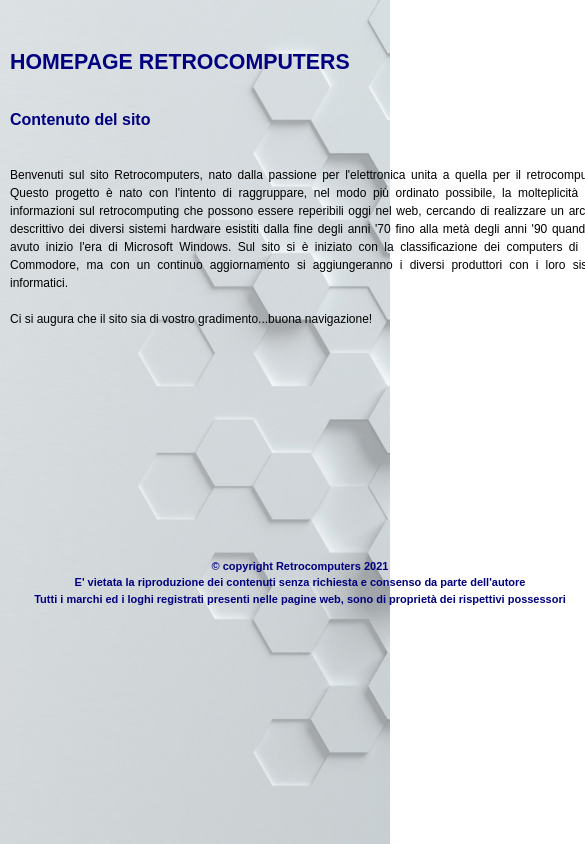
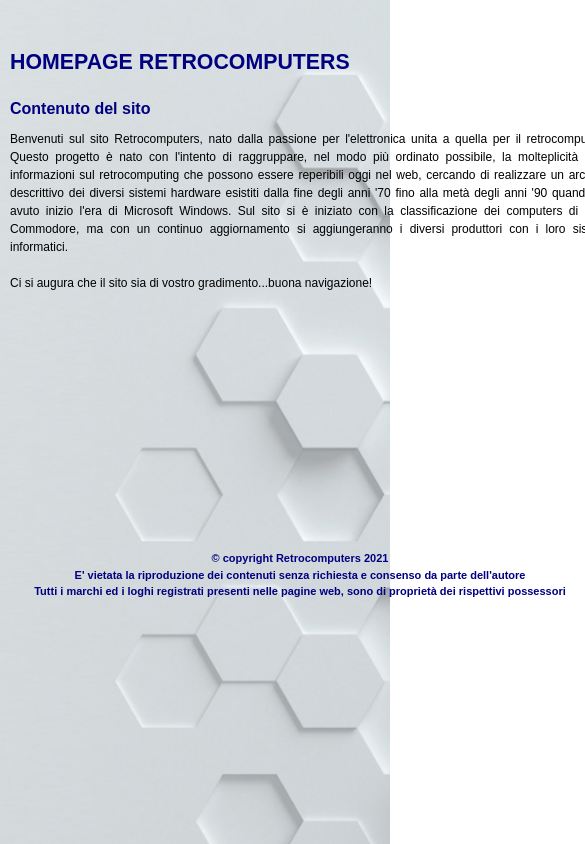
Before and after one commit to albertoen/albertoen.github.io, a plain HTML site: page index.html in a window 390 px wide. Shown: the top 844 px of the page, 585 px wide, since content can reach past the window. Drawn offline with Linux system fonts and the light colour scheme.

Commit message:
Add files via upload

```diff
--- a/mobile.css
+++ b/mobile.css
@@ -1,8 +1,25 @@
+/* foglio stili css per visualizzazione  adattiva su dispositivi mobile marzo 2021 */
+
 		@media screen and (max-width: 760px) {
 		.titolo, .titoletto, p, .copyright {
 		float: none;
-		display: absolute;
-		width:93%
+		display: inline;
+		width:96%
 		}
 
 	}
+
+
+#sfondo 	{
+  		width: 100%;
+ 	 	height: 140%;
+  		top: 0;
+  		left: 0;
+  		background: url(immagini/intonaco.jpg) no-repeat center top;
+  		position: fixed;
+  		z-index: -1;
+  		-webkit-background-size: cover;
+  		-moz-background-size: cover;
+  		-o-background-size: cover;
+  		background-size: cover;
+		}
--- a/stylesheet.css
+++ b/stylesheet.css
@@ -1,40 +1,17 @@
-		@media screen and (max-width: 760px) {
-		.titolo, .titoletto, p, .copyright {
-		float: none;
-		display: absolute;
-		width:100%
-}
-
-}
-
-
-#sfondo 	{
-  		width: 100%;
- 	 	height: 100%;
-  		top: 0;
-  		left: 0;
-  		background: url(immagini/intonaco.jpg) no-repeat center top;
-  		position: absolute;
-  		z-index: -1;
-  		-webkit-background-size: cover;
-  		-moz-background-size: cover;
-  		-o-background-size: cover;
-  		background-size: cover;
-		}
-
+/* foglio stili css per pagina index.html marzo 2021 */
 
 .titolo         { font-family:Arimo,Arial,Helvetica,sans-serif;
-	          color:navy; font-weight:bold; position:relative; margin-top:50px; margin-left:10px; font-size:16pt;
+	          color:navy; font-weight:bold; position:absolute; margin-top:50px; margin-left:10px; font-size:16pt;
 	        }
 
 .titoletto      { font-family:Arimo,Arial,Helvetica,sans-serif;
-	          color:navy; font-weight:bold; position:relative; margin-top:20px; margin-left:10px; font-size:12pt;
+	          color:navy; font-weight:bold; position:absolute; margin-top:100px; margin-left:10px; font-size:12pt;
 	        }
 
 
-p               { font-family:"arimo", arial; color:black; font-size:12px; position:relative; width:600px; text-align:justify;
-	          margin-top:20px; margin-left:10px; line-height:150%;}
+p               { font-family:"arimo", arial; color:black; font-size:12px; position:absolute; width:600px; text-align:justify;
+	          margin-top:130px; margin-left:10px; line-height:150%;}
 
 
-.copyright      { font-family:"arimo", arial; color:navy; font-size:11px; position:relative; width:600px; text-align:center;
-	          margin-top:230px; margin-left:0px; line-height:150%;}
+.copyright      { font-family:"arimo", arial; color:navy; font-size:11px; position:absolute; width:600px; text-align:center;
+	          margin-top:550px; margin-left:0px; line-height:150%;}
```
Also changed, not shown: index.html (+4 -2 lines).
